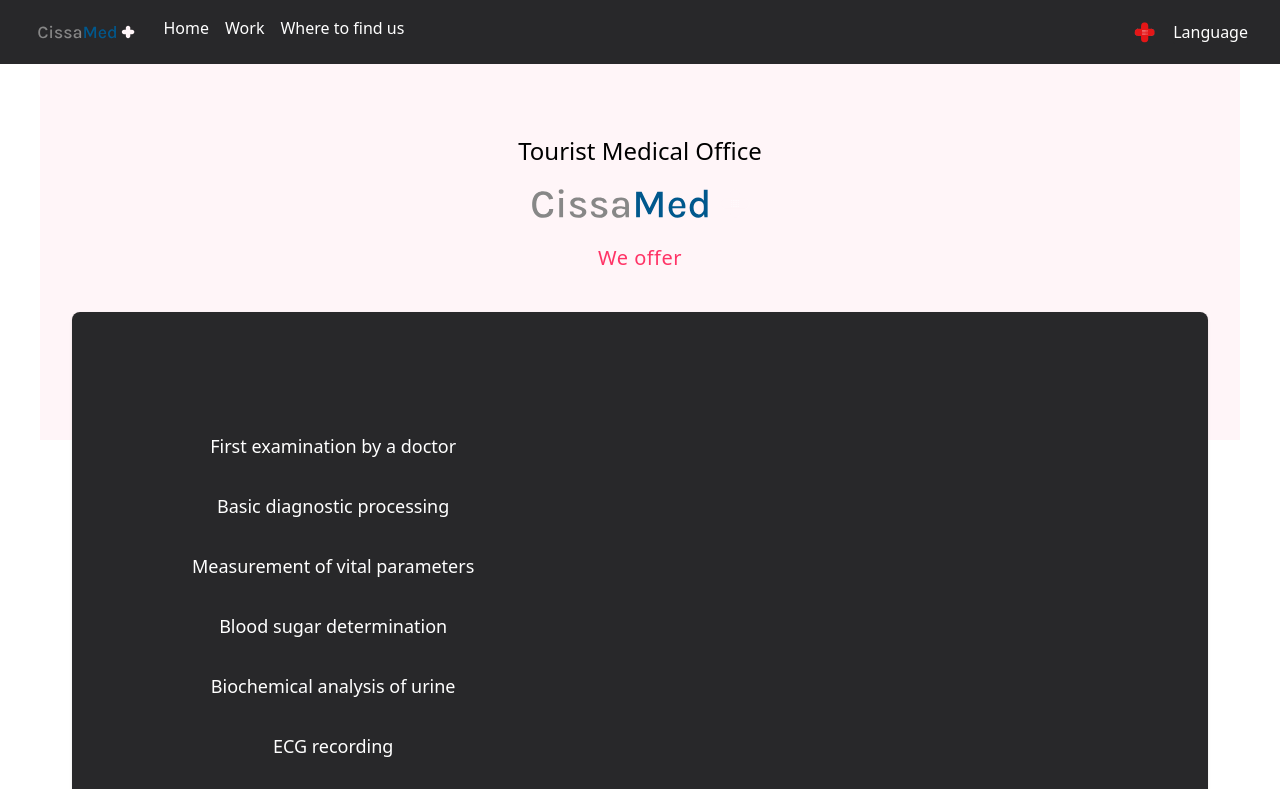
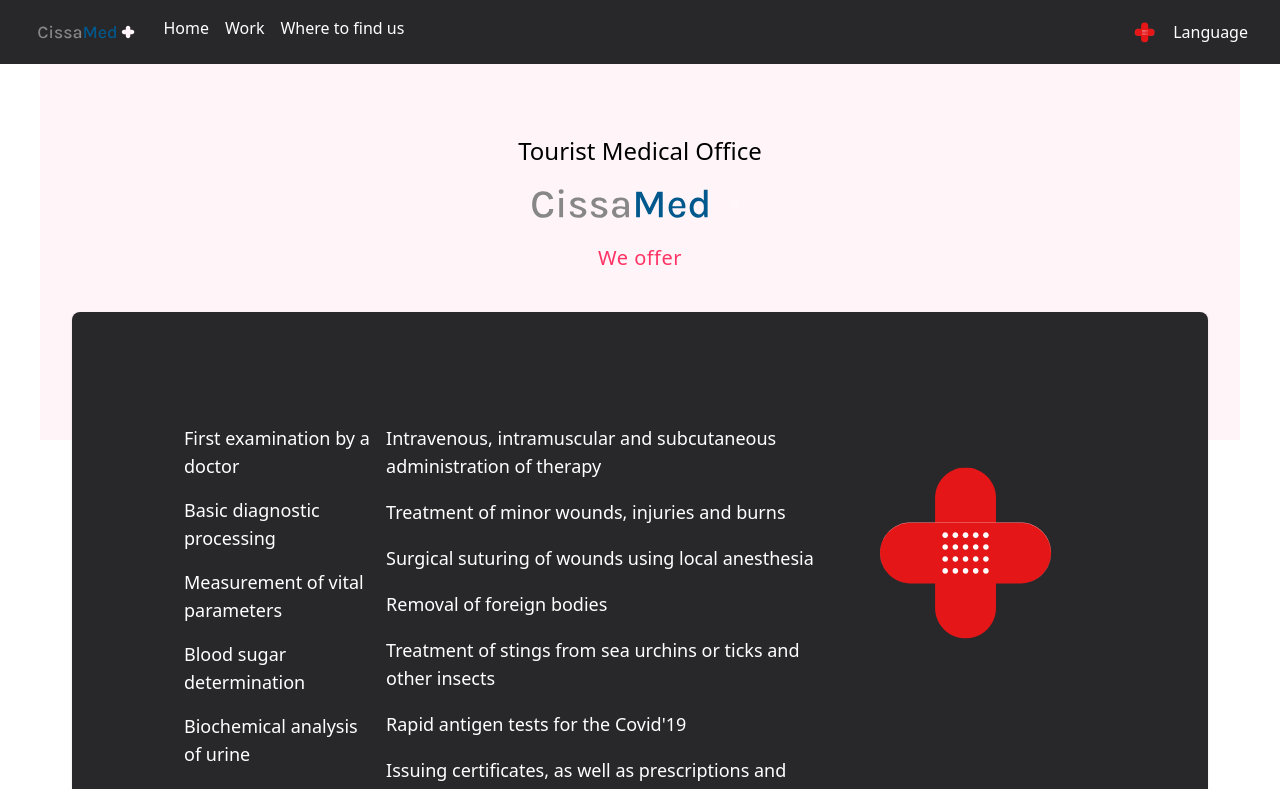
Before and after one commit to idzimbeg/cissamedambulance, a React (Create React App) app: page /work in a window 1280 px wide. Shown: the top 789 px of the page. Built offline with nearby package versions, Linux system fonts and the light colour scheme.

Commit message:
Styles cleanup

```diff
--- a/src/components/Layouts/HeaderTitleLayout.tsx
+++ b/src/components/Layouts/HeaderTitleLayout.tsx
@@ -1,7 +1,7 @@
 import { backgroundImage } from 'consts/consts';
 
 interface HeaderTitleProps {
-  title: never;
+  title?: never;
   description?: never;
   children?: React.ReactNode;
 }
@@ -18,7 +18,7 @@
                 <img src={backgroundImage} />
               </h1>
               {description && (
-                <p className="lg:mx-56 tracking-wide text-light-100 text-xl text-secondary-main">{description}</p>
+                <p className="lg:mx-56 tracking-wide justify-center text-xl text-secondary-main">{description}</p>
               )}
             </div>
           </div>
--- a/src/modules/AboutPage/AboutPage.tsx
+++ b/src/modules/AboutPage/AboutPage.tsx
@@ -6,7 +6,7 @@
   const { t } = useTranslation();
 
   return (
-    <HeaderTitleLayout title={t('touristMedicalOffice')} description={t('accessibility')}>
+    <HeaderTitleLayout description={t('accessibility')}>
       <Map />
     </HeaderTitleLayout>
   );
--- a/src/modules/WorkPage/WorkPage.tsx
+++ b/src/modules/WorkPage/WorkPage.tsx
@@ -30,56 +30,57 @@
 ];
 const menuOptions2 = [
   {
-    id: '7',
+    id: '1',
     label: t('seventhMenuEntry'),
   },
   {
-    id: '8',
+    id: '2',
     label: t('eightMenuEntry'),
   },
   {
-    id: '9',
+    id: '3',
     label: t('ninthMenuEntry'),
   },
   {
-    id: '10',
-    label: t('tenthMenuEntry'),
+    id: '4',
+    label: t('thirteenthMenuEntry'),
   },
+
   {
-    id: '11',
+    id: '5',
     label: t('eleventhMenuEntry'),
   },
   {
-    id: '12',
+    id: '6',
     label: t('twelfthMenuEntry'),
   },
   {
-    id: '13',
-    label: t('thirteenthMenuEntry'),
+    id: '7',
+    label: t('tenthMenuEntry'),
   },
 ];
 
 export function WorkPage() {
   return (
     <HeaderTitleLayout title={t('touristMedicalOffice')} description={t('menuSchema')}>
-      <div className="flex xl:mt-20 sm:mx-20 justify-between flex-wrap">
-        <div className="flex flex-col justify-between items-center xl:max-w-3xl">
+      <div className="flex xl:mt-20 sm:mx-20 justify-between">
+        <div className="flex flex-col justify-between items-start xl:max-w-3xl">
           {menuOptions1.map((item) => (
             <div
-              className="flex flex-col justify-between xl:max-w-3xl hover:text-primary-main hover:bg-secondary-light rounded-lg hover:ring-2 hover:ring-offset-2 hover:ring-offset-secondary-main hover:ring-secondary-light"
+              className="flex flex-col xl:max-w-3xl hover:text-primary-main hover:bg-secondary-light rounded-lg hover:ring-2 hover:ring-offset-2 hover:ring-offset-secondary-main hover:ring-secondary-light"
               key={item.id}
             >
-              <div className="m-4 text-lg ">{item.label}</div>
+              <div className="m-2 text-lg ">{item.label}</div>
             </div>
           ))}
         </div>
-        <div className="flex flex-col justify-between items-center">
+        <div className="flex flex-col justify-between items-start">
           {menuOptions2.map((item) => (
             <div
-              className="flex flex-col justify-between xl:max-w-3xl hover:text-primary-main hover:bg-secondary-light rounded-lg hover:ring-2 hover:ring-offset-2 hover:ring-offset-secondary-main hover:ring-secondary-light"
+              className="flex flex-col xl:max-w-3xl hover:text-primary-main hover:bg-secondary-light rounded-lg hover:ring-2 hover:ring-offset-2 hover:ring-offset-secondary-main hover:ring-secondary-light"
               key={item.id}
             >
-              <div className="m-4 text-lg ">{item.label}</div>
+              <div className="m-2 text-lg">{item.label}</div>
             </div>
           ))}
         </div>
```
